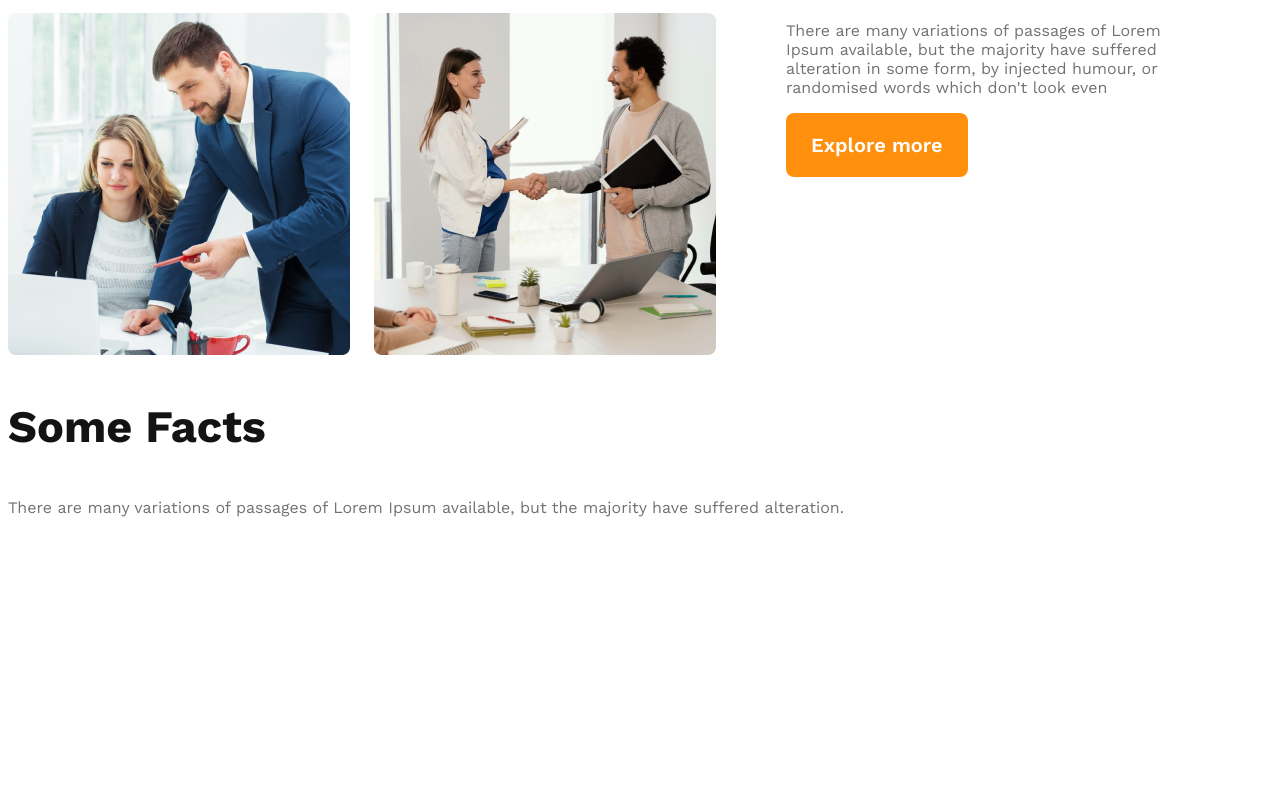
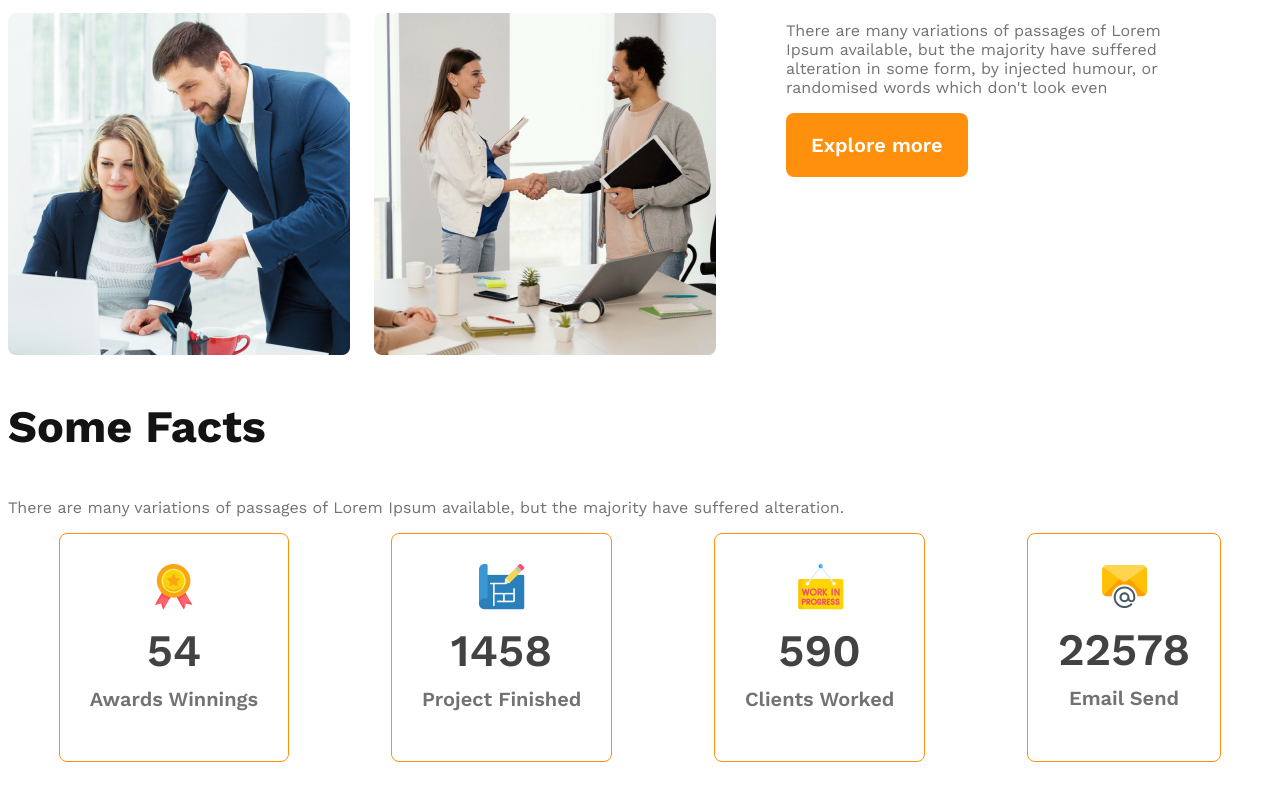
Before and after one commit to NurMohammad80/g3-architect-web, a plain HTML site: page index.html in a window 1280 px wide. Shown: the part 1435-2235 px from the top of the page. Before the commit the page ends 2022 px from the top, so only its background shows below. Drawn offline with nearby package versions, Linux system fonts and the light colour scheme.

Commit message:
added cards

```diff
--- a/index.html
+++ b/index.html
@@ -69,6 +69,28 @@
             <p class="desc-light-gray">
                 There are many variations of passages of Lorem Ipsum available, but the majority have suffered alteration.
             </p>
+            <div class="fact-cards-container">
+                <div class="card">
+                    <img src="images/icons/ribon.png" alt="" class="card-img">
+                    <h2 class="card-stats">54</h2>
+                    <p class="card-title desc-light-gray">Awards Winnings</p>
+                </div>
+                <div class="card">
+                    <img src="images/icons/projects.png" alt="" class="card-img">
+                    <h2 class="card-stats">1458</h2>
+                    <p class="card-title desc-light-gray">Project Finished</p>
+                </div>
+                <div class="card">
+                    <img src="images/icons/customers.png" alt="" class="card-img">
+                    <h2 class="card-stats">590</h2>
+                    <p class="card-title desc-light-gray">Clients Worked</p>
+                </div>
+                <div class="card">
+                    <img src="images/icons/email.png" alt="" class="card-img">
+                    <h2 class="card-stats">22578</h2>
+                    <p class="card-title desc-light-gray">Email Send</p>
+                </div>
+            </div>
         </section>
     </main>
     <footer>
--- a/styles/architect.css
+++ b/styles/architect.css
@@ -14,7 +14,7 @@
      color: #131313;
  }
 
- .desc-light-gray{
+ .desc-light-gray {
      color: #727272;
  }
 
@@ -72,61 +72,90 @@
  }
 
 
- .banner-img{
+ .banner-img {
      width: 100%;
      margin-top: 20px;
  }
 
  /* Main section styles */
 
- main{
+ main {
      max-width: 1440px;
      margin: 70px auto;
  }
 
  /* teams styles */
-.teams-container{
+ .teams-container {
      display: flex;
      align-items: center;
  }
 
-.teams-img-container{
+ .teams-img-container {
      display: grid;
-    grid-template-columns: repeat(2,1fr);
+     grid-template-columns: repeat(2, 1fr);
      gap: 1.5rem;
  }
 
-.teams-content{
+ .teams-content {
      padding-left: 70px;
      padding-right: 70px;
  }
 
-.teams-title{
+ .teams-title {
      font-size: 2.8125rem;
  }
-.teams-title .quick-list{
+
+ .teams-title .quick-list {
      font-weight: 500;
  }
-.teams-title .text-feature{
+
+ .teams-title .text-feature {
      color: #FF900E;
      font-weight: 700;
+ }
+ .fact-cards-container{
+    display: flex;
+    justify-content: space-around;
+    text-align: center;
+ }
+ .fact-cards-container .card {
+     border-radius: 8px;
+     border: 1px solid #FF900E;
+     padding: 30px;
+
+ }
+ .fact-cards-container .card-title{
+    font-size: 1.25rem;
+    font-weight: 600;
+    margin-top: 1px;
+ }
+
+ .fact-cards-container .card-stats{
+    font-size: 2.8125rem;
+    font-weight: 600;
+    color: #424242;
+    margin-top: 10px;
+    margin-bottom: 10px;
  }
 
 
  /* Header media QUERIES */
  /* For Mobile devices */
  @media screen and (max-width:576px) {
-    header{
+     header {
          padding: 20px;
      }
+
      nav,
-    .teams-container{
+     .teams-container {
          flex-direction: column;
      }
-    .teams-img-container{
+
+     .teams-img-container {
          grid-template-columns: 1fr;
      }
-    .teams-content{
+
+     .teams-content {
          padding-left: 20px;
          padding-right: 20px;
      }
@@ -134,11 +163,12 @@
 
  /* For tablet devices */
  @media screen and (min-width:576px) and (max-width: 960px) {
-    header{
+     header {
          padding: 50px;
      }
+
      nav,
-    .teams-container{
+     .teams-container {
          flex-direction: column;
      }
  }
```
Lines whose indentation alone changed are shown as unchanged.
